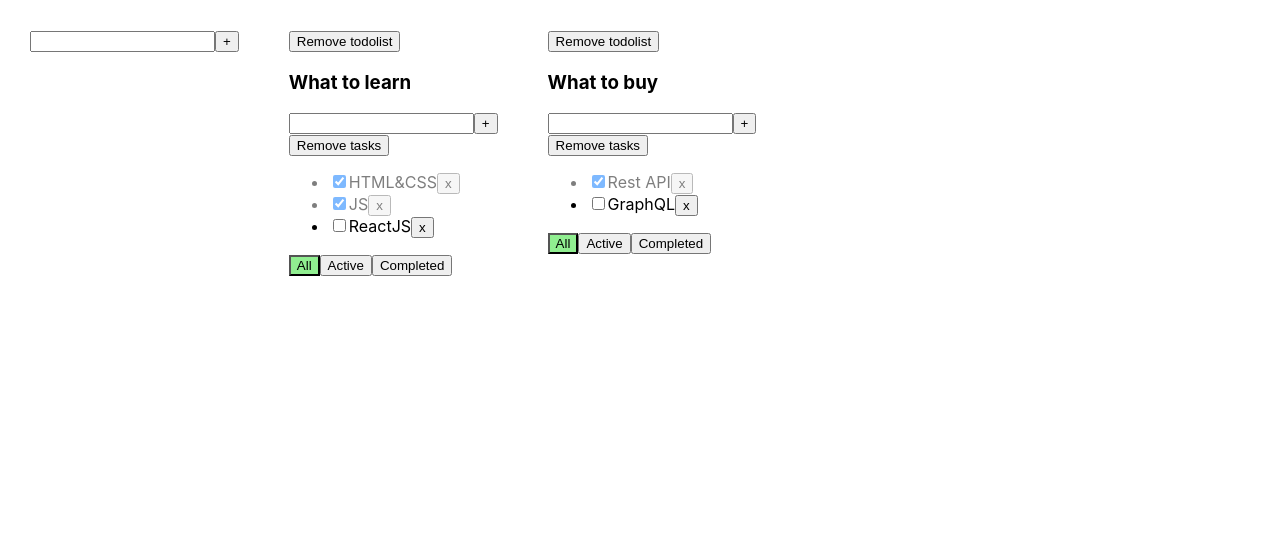
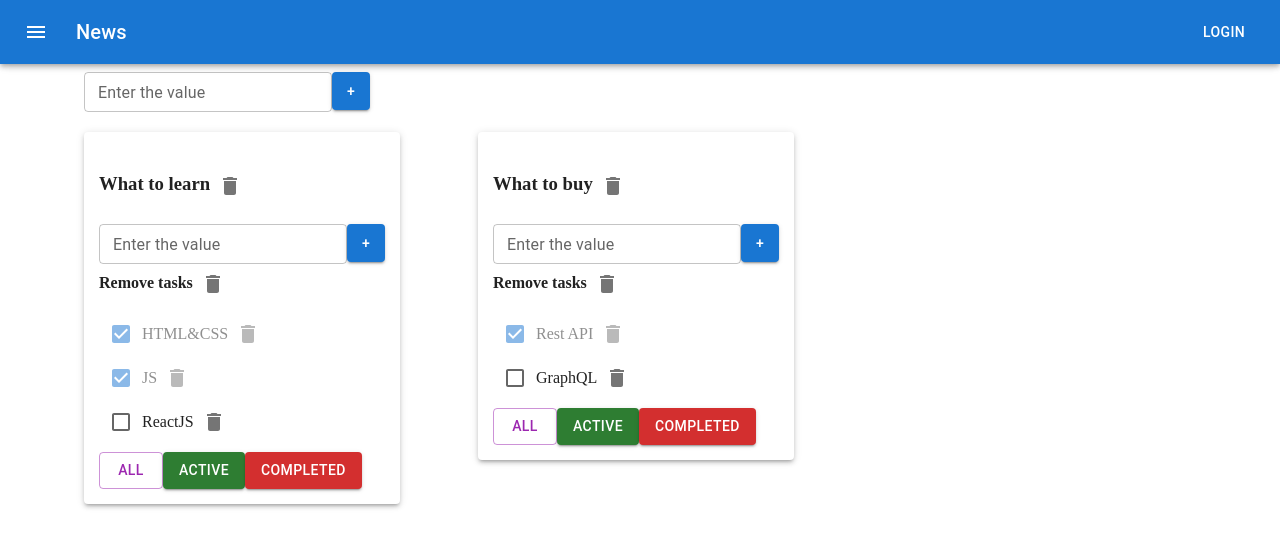
Before and after one commit to ElizabethKri/todolist-new, a React (Vite) app: page / in a window 1280 px wide. Shown: the top 548 px of the page. Built offline with nearby package versions, Linux system fonts and the light colour scheme.

Commit message:
add materialUI

```diff
--- a/package.json
+++ b/package.json
@@ -10,8 +10,14 @@
     "preview": "vite preview"
   },
   "dependencies": {
+    "@emotion/react": "^11.14.0",
+    "@emotion/styled": "^11.14.0",
+    "@mui/icons-material": "^6.4.3",
+    "@mui/material": "^6.4.3",
+    "@mui/styled-engine-sc": "^6.4.3",
     "react": "19.0.0",
     "react-dom": "19.0.0",
+    "styled-components": "^6.1.15",
     "uuid": "^11.0.5"
   },
   "devDependencies": {
--- a/src/App.css
+++ b/src/App.css
@@ -1,28 +1,16 @@
-.container {
-  display: flex;
-  align-items: center;
-}
+/*.container {*/
+/*  display: flex;*/
+/*  align-items: center;*/
+/*}*/
 
-.app {
-  padding: 30px;
-  display: flex;
-}
+/*.app {*/
+/*  padding: 30px;*/
+/*  display: flex;*/
+/*}*/
 
-.app > div {
-  margin-right: 50px;
-}
-
-.error {
-  border: red 1px solid;
-}
-
-.error-message {
-  color: red;
-}
-
-.active-filter {
-  background-color: lightgreen;
-}
+/*.app > div {*/
+/*  margin-right: 50px;*/
+/*}*/
 
 .is-done {
   opacity: 0.5;
--- a/src/App.tsx
+++ b/src/App.tsx
@@ -3,6 +3,10 @@ import TodolistItem from './TodolistItem.tsx';
 import {useState} from 'react';
 import {v1} from 'uuid';
 import CreateItemForm from './CreateItemForm.tsx';
+import ButtonAppBar from './ButtonAppBar.tsx';
+import Container from '@mui/material/Container';
+import Paper from '@mui/material/Paper';
+import Grid from '@mui/material/Grid';
 
 export type TaskType = {
     id: string
@@ -38,54 +42,56 @@ export const App = () => {
     //     ]
     // )
 
-    const todolistId1 = v1()
-    const todolistId2 = v1()
+    const todolistId1 = v1 ()
+    const todolistId2 = v1 ()
 
-    const [todolists, setTodolists] = useState<Todolist[]>([
-        { id: todolistId1, title: 'What to learn', filter: 'All' },
-        { id: todolistId2, title: 'What to buy', filter: 'All' },
+    const [todolists, setTodolists] = useState<Todolist[]> ([
+        {id: todolistId1, title: 'What to learn', filter: 'All'},
+        {id: todolistId2, title: 'What to buy', filter: 'All'},
     ])
 
-    const [tasks, setTasks] = useState<TasksState>({
+    const [tasks, setTasks] = useState<TasksState> ({
         [todolistId1]: [
-            { id: v1(), title: 'HTML&CSS', isDone: true },
-            { id: v1(), title: 'JS', isDone: true },
-            { id: v1(), title: 'ReactJS', isDone: false },
+            {id: v1 (), title: 'HTML&CSS', isDone: true},
+            {id: v1 (), title: 'JS', isDone: true},
+            {id: v1 (), title: 'ReactJS', isDone: false},
         ],
         [todolistId2]: [
-            { id: v1(), title: 'Rest API', isDone: true },
-            { id: v1(), title: 'GraphQL', isDone: false },
+            {id: v1 (), title: 'Rest API', isDone: true},
+            {id: v1 (), title: 'GraphQL', isDone: false},
         ],
     })
 
 
     // const [filter, setFilter] = useState<ButtonType>('All')
 
-    const filteredTasks = (payload: {todoListID: string,nameBtn: ButtonType}) => {
+    const filteredTasks = (payload: { todoListID: string, nameBtn: ButtonType }) => {
         const {todoListID, nameBtn} = payload
-        setTodolists(todolists.map(el => el.id === todoListID ? {...el, filter: nameBtn} : el))
+        setTodolists (todolists.map (el => el.id === todoListID ? {...el, filter: nameBtn} : el))
     }
 
 
-    const deleteTaskId = (payload: {todoListID: string, taskId: string}) => {
+    const deleteTaskId = (payload: { todoListID: string, taskId: string }) => {
         const {todoListID, taskId} = payload
-        setTasks((prevState)=> ({...prevState,
-        [todoListID] : prevState[todoListID].filter(el => el.id !== taskId)
+        setTasks ((prevState) => ({
+            ...prevState,
+            [todoListID]: prevState[todoListID].filter (el => el.id !== taskId)
         }))
         // const filteredTask = tasks.filter (el => el.id !== taskId)
         // setTasks (filteredTask)
     }
 
-    const createTask = (payload: {todoListID: string,title: string}) => {
+    const createTask = (payload: { todoListID: string, title: string }) => {
         const {todoListID, title} = payload
         let newTask = {id: v1 (), title, isDone: false}
         // return setTasks ([newTask, ...tasks])
-        setTasks((prevState) => ({...prevState,
+        setTasks ((prevState) => ({
+            ...prevState,
             [todoListID]: [...prevState[todoListID], newTask]
         }))
     }
 
-    const changeTaskStatus = (payload: {todoListID: string, isDone: boolean, taskId: string}) => {
+    const changeTaskStatus = (payload: { todoListID: string, isDone: boolean, taskId: string }) => {
         const {todoListID, isDone, taskId} = payload
         // const task = tasks.find(el => el.id === taskId)
         // if(task) {
@@ -96,65 +102,66 @@ export const App = () => {
         // const newTask = tasks.map (el => el.id === taskId ? {...el, isDone} : el)
         // setTasks (newTask)
 
-        setTasks((prevState)=> ({...prevState,
-        [todoListID]: prevState[todoListID].map(el => el.id === taskId ? {...el, isDone} : el)
+        setTasks ((prevState) => ({
+            ...prevState,
+            [todoListID]: prevState[todoListID].map (el => el.id === taskId ? {...el, isDone} : el)
         }))
 
-        setTasks((prevState)=>({...prevState,
-        [todoListID]: prevState[todoListID].map(el => el.id === taskId ? {...el, isDone} : el)
+        setTasks ((prevState) => ({
+            ...prevState,
+            [todoListID]: prevState[todoListID].map (el => el.id === taskId ? {...el, isDone} : el)
         }))
 
     }
 
     const onClickDeleteTodolist = (todoListID: string) => {
-        setTodolists((prevState) =>prevState.filter(el => el.id !== todoListID))
+        setTodolists ((prevState) => prevState.filter (el => el.id !== todoListID))
         delete tasks[todoListID]
-        setTasks({...tasks})
+        setTasks ({...tasks})
     }
 
     const createTodolist = (title: string) => {
-        const todolistId = v1()
-        const newTodolist: Todolist = { id: todolistId, title, filter: 'All' }
-        setTodolists((prevState) => ([newTodolist, ...prevState]))
-        setTasks((prevState) => ({...prevState,[todolistId]: []}))
+        const todolistId = v1 ()
+        const newTodolist: Todolist = {id: todolistId, title, filter: 'All'}
+        setTodolists ((prevState) => ([newTodolist, ...prevState]))
+        setTasks ((prevState) => ({...prevState, [todolistId]: []}))
     }
 
-    const upgradeTitleTask = (payload: {todoListID: string, taskId: string, title: string}) => {
+    const upgradeTitleTask = (payload: { todoListID: string, taskId: string, title: string }) => {
         const {todoListID, taskId, title} = payload
-        setTasks((prevState) => ({...prevState, [todoListID]: prevState[todoListID].map(el => el.id === taskId ? {...el, title} :el)}))
+        setTasks ((prevState) => ({
+            ...prevState,
+            [todoListID]: prevState[todoListID].map (el => el.id === taskId ? {...el, title} : el)
+        }))
     }
 
-    const upgradeTitleTodolist = (payload: {todoListID: string, title: string}) => {
+    const upgradeTitleTodolist = (payload: { todoListID: string, title: string }) => {
         const {todoListID, title} = payload
-        setTodolists(todolists.map(el => el.id === todoListID ? {...el, title} : el))
+        setTodolists (todolists.map (el => el.id === todoListID ? {...el, title} : el))
     }
 
-    const removeTasks = (payload: {todoListID: string,taskId: string}) => {
+    const removeTasks = (payload: { todoListID: string, taskId: string }) => {
         const {todoListID, taskId} = payload
-        setTasks((prevState) => ({...prevState, [todoListID]: prevState[todoListID].filter(el => el.id === taskId)}))
+        setTasks ((prevState) => ({...prevState, [todoListID]: prevState[todoListID].filter (el => el.id === taskId)}))
     }
 
     return (
         <div className="app">
+            <Container fixed>
+                <ButtonAppBar/>
 
+                <Grid container spacing={1} sx={{ ml: '20px'}}>
                     <CreateItemForm createItem={createTodolist}/>
+                </Grid>
 
-            {/*{*/}
-            {/*    todolists.map (el => {*/}
-            {/*        let currentTask = tasks[el.id]*/}
-
-            {/*        if(el.filter === 'Active'){*/}
-
-            {/*            currentTask = currentTask.filter(el => !el.isDone)*/}
-            {/*        }*/}
-            {/*        if(el.filter === 'Completed'){*/}
-            {/*            currentTask = currentTask.filter(el => el.isDone)*/}
-            {/*        }*/}
-
-            {todolists.map(el => {
-                return  <TodolistItem
-                    key = {el.id}
-                    id = {el.id}
+                <Grid container spacing={1}>
+                    {todolists.map (el => {
+                        return (
+                            <Grid item sx={{p: '30px'}}>
+                                <Paper elevation={3} sx={{p: '15px', m: '20px'}}>
+                                    <TodolistItem
+                                        key={el.id}
+                                        id={el.id}
                                         todolist={el}
                                         title={el.title}
                                         tasks={tasks[el.id]}
@@ -164,13 +171,15 @@ export const App = () => {
                                         changeTaskStatus={changeTaskStatus}
                                         filter={el.filter}
                                         onClickDeleteTodolist={onClickDeleteTodolist}
-                    upgradeTitleTask = {upgradeTitleTask}
-                    upgradeTitleTodolist = {upgradeTitleTodolist}
-                    removeTasks = {removeTasks}
+                                        upgradeTitleTask={upgradeTitleTask}
+                                        upgradeTitleTodolist={upgradeTitleTodolist}
+                                        removeTasks={removeTasks}
                                     />
-
+                                </Paper>
+                            </Grid>)
                     })}
-
+                </Grid>
+            </Container>
         </div>
     )
 }
--- /dev/null
+++ b/src/ButtonAppBar.tsx
@@ -0,0 +1,31 @@
+import AppBar from '@mui/material/AppBar';
+import Box from '@mui/material/Box';
+import Toolbar from '@mui/material/Toolbar';
+import Typography from '@mui/material/Typography';
+import Button from '@mui/material/Button';
+import IconButton from '@mui/material/IconButton';
+import MenuIcon from '@mui/icons-material/Menu';
+
+export default function ButtonAppBar() {
+    return (
+        <Box sx={{ flexGrow: 1, paddingBottom: '80px' }}>
+            <AppBar position="fixed">
+                <Toolbar>
+                    <IconButton
+                        size="large"
+                        edge="start"
+                        color="inherit"
+                        aria-label="menu"
+                        sx={{ mr: 2 }}
+                    >
+                        <MenuIcon />
+                    </IconButton>
+                    <Typography variant="h6" component="div" sx={{ flexGrow: 1 }}>
+                        News
+                    </Typography>
+                    <Button color="inherit">Login</Button>
+                </Toolbar>
+            </AppBar>
+        </Box>
+    );
+}
--- a/src/CreateItemForm.tsx
+++ b/src/CreateItemForm.tsx
@@ -1,5 +1,6 @@
-import Button from './Button.tsx';
 import {ChangeEvent, useState} from 'react';
+import Button from '@mui/material/Button';
+import TextField from '@mui/material/TextField';
 
 export type CreateItemType = {
     createItem: (title: string) => void
@@ -30,19 +31,31 @@ const CreateItemForm = ({createItem}: CreateItemType) => {
         }
     }
 
+    const buttonStyle = {
+        maxWidth: '38px',
+        maxHeight: '38px',
+        minWidth:'38px',
+        minHeight: '38px',
+    }
 
     return (
 
         <div>
-
-            <input
+            <TextField
+                error={!!error}
+                id="outlined-basic"
+                label={error ? error : 'Enter the value'}
+                // helperText={error}
+                variant="outlined"
+                size={'small'}
                 className={error ? 'error' : ''}
                 value={titleTask}
                 onChange={onChangeCreateItemHandler}
                 onKeyDown={onKeyDownCreateItemHandler}
             />
-            <Button title={'+'} onClick={onClickCreateItemHandler}/>
-            {error && <div className={'error-message'}>{error}</div>}
+
+            <Button variant="contained" style ={buttonStyle} onClick={onClickCreateItemHandler}>+</Button>
+            {/*{error && <div className={'error-message'}>{error}</div>}*/}
         </div>
     );
 };
--- a/src/TodolistItem.tsx
+++ b/src/TodolistItem.tsx
@@ -1,9 +1,13 @@
 import {ButtonType, TaskType, Todolist} from './App.tsx';
-import Button from './Button.tsx';
+import Button from '@mui/material/Button';
+import Checkbox from '@mui/material/Checkbox';
+import List from '@mui/material/List';
+import ListItem from '@mui/material/ListItem';
 import {ChangeEvent} from 'react';
 import CreateItemForm from './CreateItemForm.tsx';
 import EditableSpan from './EditableSpan.tsx';
-
+import IconButton from '@mui/material/IconButton';
+import DeleteIcon from '@mui/icons-material/Delete';
 
 export type TodolistItemType = {
     todolist: Todolist
@@ -77,38 +81,51 @@ const TodolistItem = (props: TodolistItemType) => {
 
     return (
         <div>
-            <Button title={'Remove todolist'} onClick={onClickDeleteTodolistHandler}/>
-            <h3><EditableSpan value={title} idItem={id} upgradeItemTitle={upgradeTitleTodolistHandler}/></h3>
+            <h3><EditableSpan value={title} idItem={id} upgradeItemTitle={upgradeTitleTodolistHandler}/>
+                <IconButton aria-label="delete" onClick={onClickDeleteTodolistHandler}>
+                    <DeleteIcon fontSize="inherit" />
+                </IconButton>
+            </h3>
             <div>
                 <CreateItemForm createItem = {createItem}/>
-                <Button title={'Remove tasks'} onClick={() =>removeTaskHandler(id)}/>
+                <h4 style={{padding: '0px', margin: '0px'}}> Remove tasks
+                    <IconButton  aria-label="delete" onClick={() =>removeTaskHandler(id)}>
+                        <DeleteIcon fontSize="inherit" />
+                    </IconButton>
+                </h4>
             </div>
 
-            {tasks.length === 0 ? <p>Задач нет</p> :
-                <ul>
+
+            {tasks.length === 0 ? <p>There are no tasks, add new tasks.</p> :
+                <List>
                     {currentTask.map (t => {
-
-                            // const onChangeCheckboxHandler = (e: ChangeEvent<HTMLInputElement>) => {
-                            //     const newStatusValue = e.currentTarget.checked
-                            //     changeTaskStatus (newStatusValue, t.id)
-                            // }
-
                             return (
-                                <li key={t.id} className={t.isDone ? "is-done" : ''}>
-                                    <input type={'checkbox'} checked={t.isDone} onChange={(event) => onChangeCheckboxHandler(event, t.id)}/>
+                                <ListItem style={{padding: '1px'}} key={t.id} className={t.isDone ? "is-done" : ''}>
+                                    <Checkbox checked={t.isDone} onChange={(event)=>onChangeCheckboxHandler(event, t.id)}/>
                                     <EditableSpan value={t.title} upgradeItemTitle ={upgradeTitleItemHandler} idItem={t.id}/>
-                                    <Button title={'x'} onClick={() => deleteTaskId ({todoListID:id,taskId:t.id})}/>
-                                </li>
+                                    <IconButton aria-label="delete" onClick={() => deleteTaskId ({todoListID:id,taskId:t.id})}>
+                                        <DeleteIcon fontSize="inherit" />
+                                    </IconButton>
+                                </ListItem>
                             )
                         }
                     )}
-                </ul>
+                </List>
             }
-            <div>
-                <Button classname={filter === 'All' ? 'active-filter' : ''} title={'All'} onClick={() => filteredTasks ({todoListID: id,nameBtn:'All'})}/>
-                <Button classname={filter === 'Active' ? 'active-filter' : ''} title={'Active'} onClick={() => filteredTasks ({todoListID: id,nameBtn:'Active'})}/>
-                <Button classname={filter === 'Completed' ? 'active-filter' : ''} title={'Completed'} onClick={() => filteredTasks ({todoListID:id,nameBtn:'Completed'})}/>
-            </div>
+
+            <Button variant={filter === 'All' ? 'outlined' : "contained"}
+                    color="secondary"
+                    onClick={() => filteredTasks ({todoListID: id,nameBtn:'All'})}
+            >All</Button>
+            <Button variant={filter === 'Active' ? 'outlined' : "contained"}
+                    color="success"
+                    onClick={() => filteredTasks ({todoListID: id,nameBtn:'Active'})}
+            >Active</Button>
+            <Button variant={filter === 'Completed' ? 'outlined' : "contained"}
+                    color="error"
+                    onClick={() => filteredTasks ({todoListID:id,nameBtn:'Completed'})}
+            >Completed</Button>
+
             {/*<div>{date}</div>*/}
         </div>
     );
--- a/src/index.css
+++ b/src/index.css
@@ -1,19 +1,16 @@
-:root {
-  font-family: Inter, system-ui, Avenir, Helvetica, Arial, sans-serif;
-  font-synthesis: none;
-  text-rendering: optimizeLegibility;
-  -webkit-font-smoothing: antialiased;
-  -moz-osx-font-smoothing: grayscale;
-}
+/*:root {*/
+/*  font-family: Inter, system-ui, Avenir, Helvetica, Arial, sans-serif;*/
+/*  font-synthesis: none;*/
+/*  text-rendering: optimizeLegibility;*/
+/*  -webkit-font-smoothing: antialiased;*/
+/*  -moz-osx-font-smoothing: grayscale;*/
+/*}*/
 
 body {
   margin: 0;
-  display: flex;
-  min-width: 320px;
-  min-height: 100vh;
 }
 
-h1 {
-  font-size: 3.2em;
-  line-height: 1.1;
-}
+/*h1 {*/
+/*  font-size: 3.2em;*/
+/*  line-height: 1.1;*/
+/*}*/
```
Also changed, not shown: 1 other file (tests, documents, lock files or other folders). Lines whose indentation alone changed are shown as unchanged.
